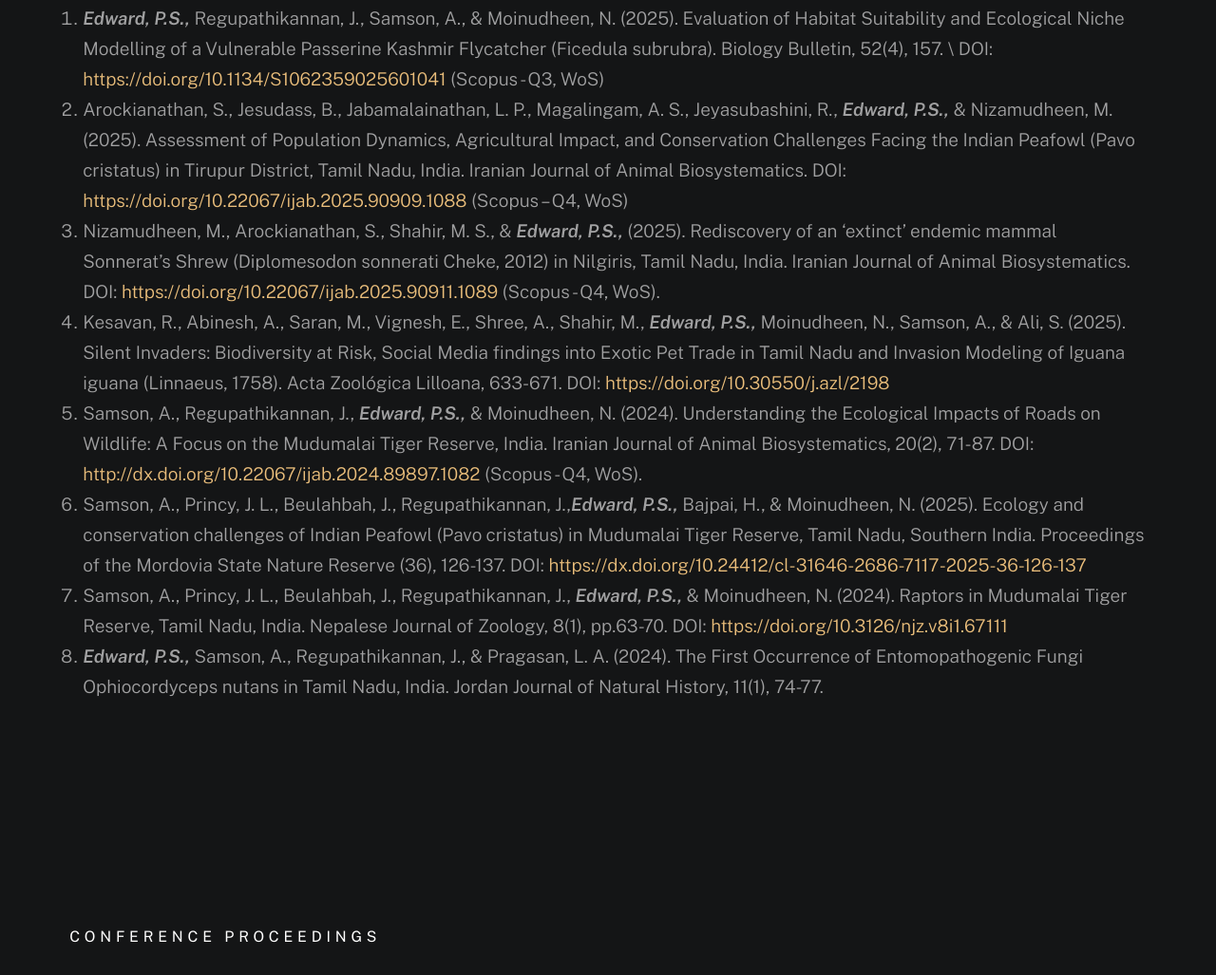
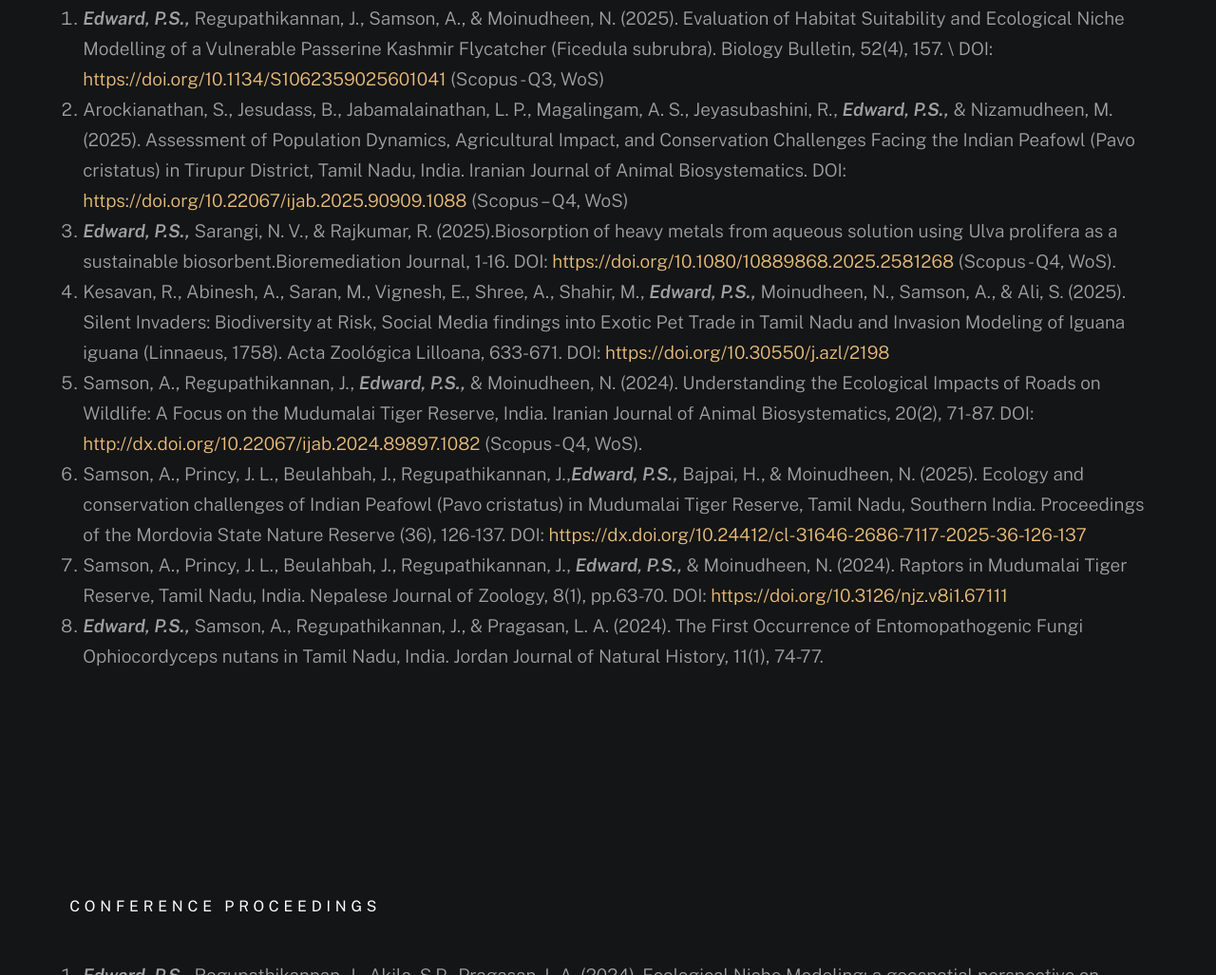
Before and after one commit to PSEdward/psedward.github.io, a plain HTML site: page index.html in a window 1280 px wide. Shown: the part 6441-7468 px from the top of the page at 95% size. Drawn offline with nearby package versions, Linux system fonts and the light colour scheme; a web font is replaced by a local one.

Commit message:
Update index.html

```diff
--- a/index.html
+++ b/index.html
@@ -482,8 +482,8 @@
                                     DOI: <a href="https://doi.org/10.1134/S1062359025601041">https://doi.org/10.1134/S1062359025601041</a> (Scopus - Q3, WoS)</li>
                                 <li> Arockianathan, S., Jesudass, B., Jabamalainathan, L. P., Magalingam, A. S., Jeyasubashini, R., <strong><em>Edward, P.S.,</em></strong> & Nizamudheen, M. (2025). Assessment of Population Dynamics, Agricultural Impact, and Conservation Challenges Facing the Indian Peafowl (Pavo cristatus) in Tirupur District, Tamil Nadu, India. Iranian Journal of Animal Biosystematics.
                                     DOI: <a href="https://doi.org/10.22067/ijab.2025.90909.1088">https://doi.org/10.22067/ijab.2025.90909.1088</a> (Scopus – Q4, WoS)</li>
-                                <li> Nizamudheen, M., Arockianathan, S., Shahir, M. S., & <strong><em>Edward, P.S.,</em></strong> (2025). Rediscovery of an ‘extinct’ endemic mammal Sonnerat’s Shrew (Diplomesodon sonnerati Cheke, 2012) in Nilgiris, Tamil Nadu, India. Iranian Journal of Animal Biosystematics.
-                                    DOI: <a href="https://doi.org/10.22067/ijab.2025.90911.1089">https://doi.org/10.22067/ijab.2025.90911.1089</a> (Scopus - Q4, WoS).</li>
+                                <li> <strong><em>Edward, P.S.,</em></strong> Sarangi, N. V., & Rajkumar, R. (2025).Biosorption of heavy metals from aqueous solution using Ulva prolifera as a sustainable biosorbent.Bioremediation Journal, 1-16.
+                                    DOI: <a href="https://doi.org/10.1080/10889868.2025.2581268">https://doi.org/10.1080/10889868.2025.2581268 </a> (Scopus - Q4, WoS).</li>
                                 <li>Kesavan, R., Abinesh, A., Saran, M., Vignesh, E., Shree, A., Shahir, M., <strong><em>Edward, P.S.,</em></strong> Moinudheen, N., Samson, A., & Ali, S. (2025). Silent Invaders: Biodiversity at Risk, Social Media findings into Exotic Pet Trade in Tamil Nadu and Invasion Modeling of Iguana iguana (Linnaeus, 1758). Acta Zoológica Lilloana, 633-671.
                                     DOI: <a href="https://doi.org/10.30550/j.azl/2198">https://doi.org/10.30550/j.azl/2198</a></li>
                                 <li>Samson, A., Regupathikannan, J., <strong><em>Edward, P.S.,</em></strong> & Moinudheen, N. (2024). Understanding the Ecological Impacts of Roads on Wildlife: A Focus on the Mudumalai Tiger Reserve, India. Iranian Journal of Animal Biosystematics, 20(2), 71-87.
```
